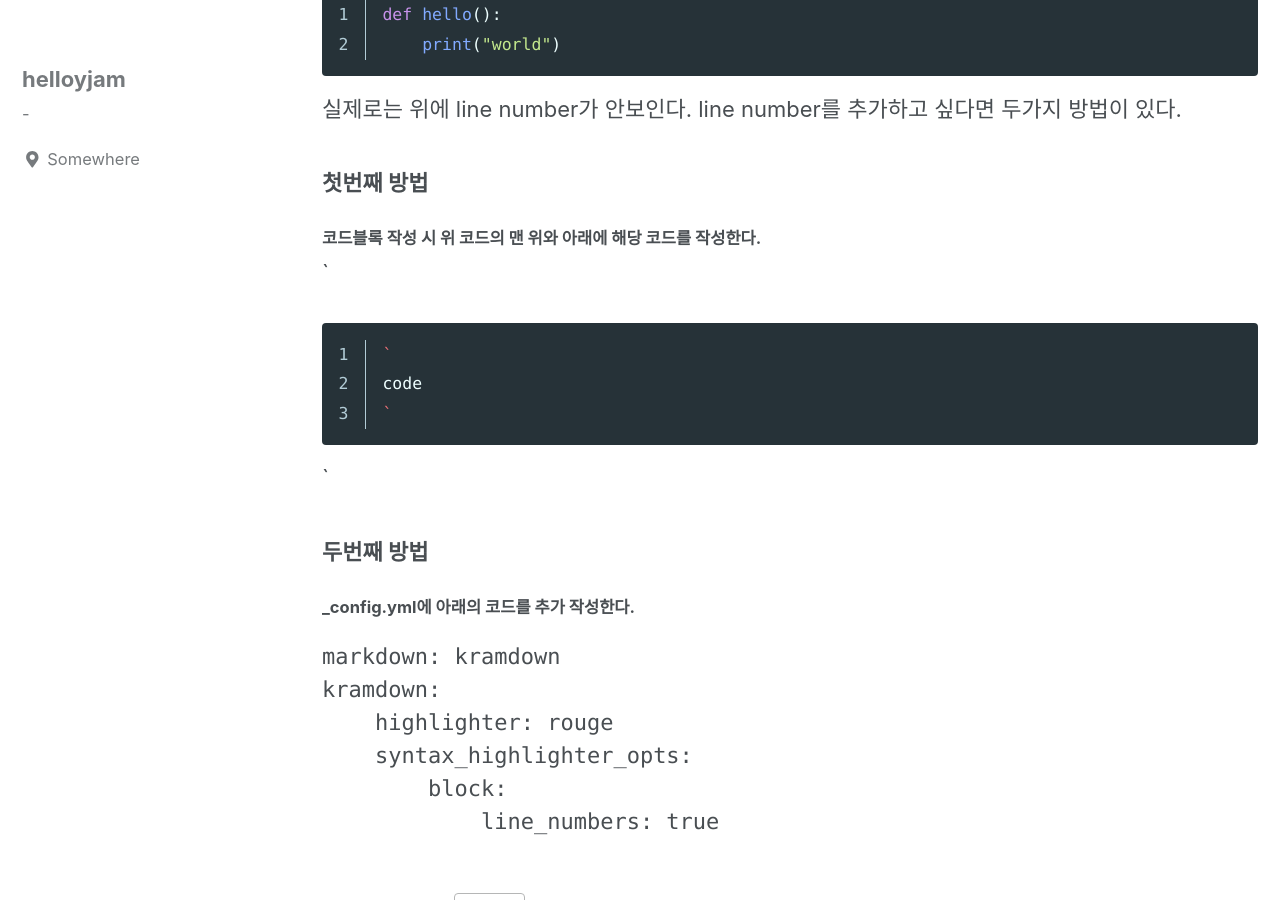
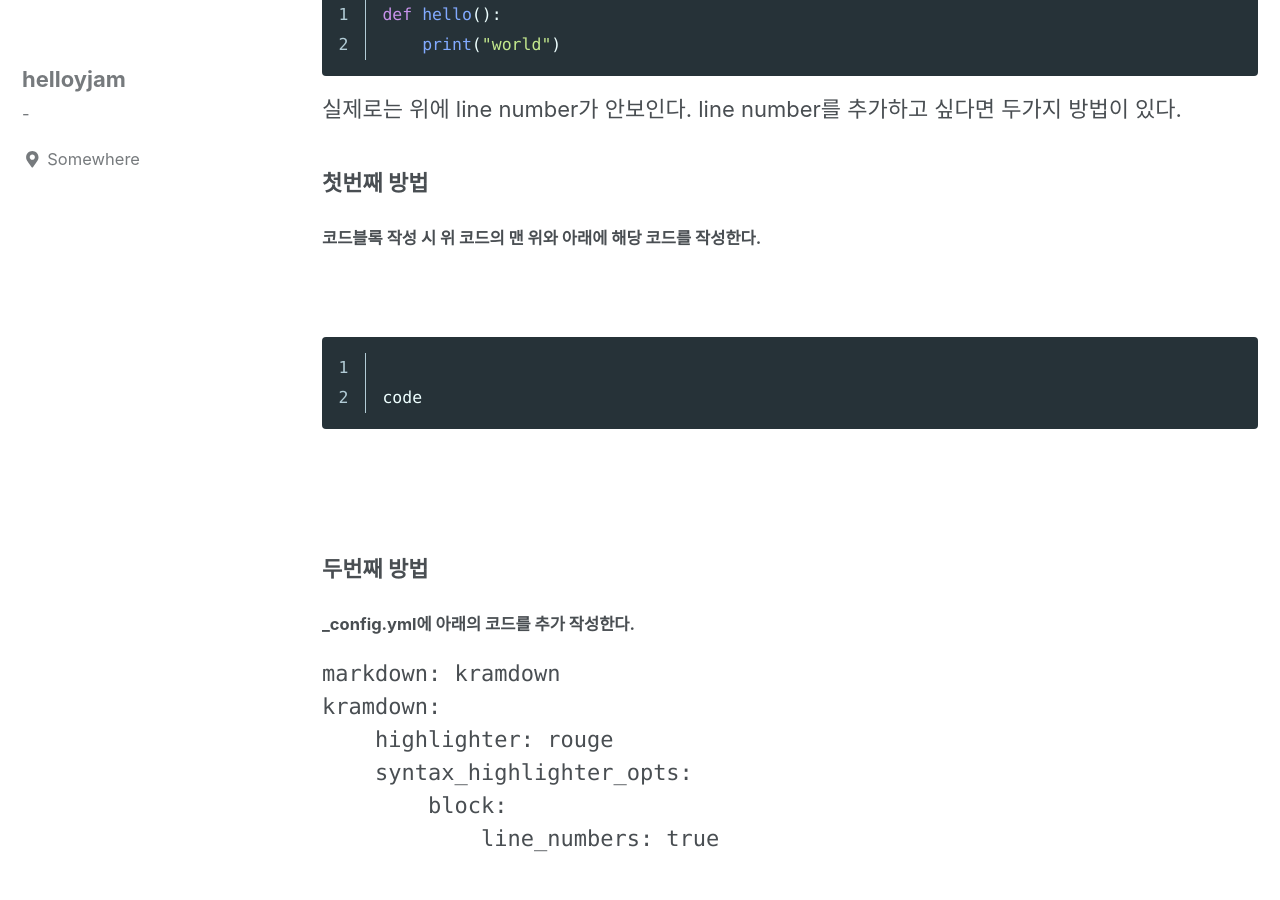
Before and after one commit to helloyjam/helloyjam.github.io, a Jekyll site: the page built from _posts/2019-03-29-github-code-line.md, in a window 1280 px wide and 900 px high, scrolled down 527 px. Built offline with Jekyll 4.4.1, drawn with Linux system fonts in a browser that asks for light colours; cached includes are drawn as plain includes.

Commit message:
Update 2019-03-29-github-code-line.md

```diff
--- a/_posts/2019-03-29-github-code-line.md
+++ b/_posts/2019-03-29-github-code-line.md
@@ -27,9 +27,11 @@ line number를 추가하고 싶다면 두가지 방법이 있다.
 ### 첫번째 방법
 ###### 코드블록 작성 시 위 코드의 맨 위와 아래에 해당 코드를 작성한다.
 
-`{% highlight python linenos %}`
+<pre><code>{% highlight python linenos %}
 code
-`{% endhighlight %}`
+{% endhighlight %}
+</code></pre>
+
 
 
 ### 두번째 방법
```
